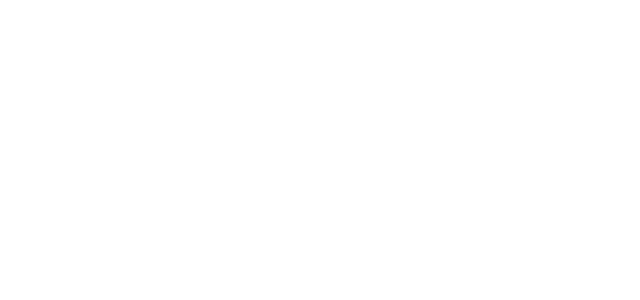
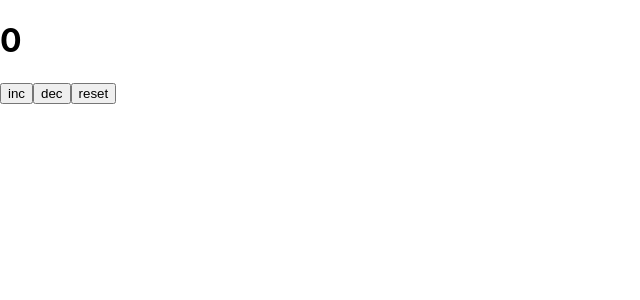
Before and after one commit to MykolaTurchyn/React, a React (Create React App) app: page / in a window 1280 px wide. Shown: the top 300 px of the page, without its empty margins (0-640 px from the left). Built offline with nearby package versions, Linux system fonts and the light colour scheme.

Commit message:
extra with reducer

```diff
--- a/package.json
+++ b/package.json
@@ -8,7 +8,9 @@
     "@testing-library/user-event": "^12.8.3",
     "react": "^17.0.2",
     "react-dom": "^17.0.2",
+    "react-redux": "^7.2.4",
     "react-scripts": "4.0.3",
+    "redux": "^4.1.0",
     "web-vitals": "^1.1.2"
   },
   "scripts": {
--- a/src/App.js
+++ b/src/App.js
@@ -1,7 +1,57 @@
-export default function App () {
-    return(
-           <div>
+// import {useCallback, useState} from "react";
+// import {useDispatch, useSelector} from "react-redux";
 
-           </div>
-          );
+// const Test = () => {
+//     const StoreCounter = useSelector(({counter}) => counter)
+//     const dispatch = useDispatch();
+//
+//     const dec = useCallback(() => dispatch({type: 'DEC'}),[dispatch]);
+//     const inc = useCallback(() => dispatch({type: 'INC'}),[dispatch]);
+//     const reset = useCallback(() => dispatch({type: 'RESET'}),[dispatch]);
+//
+//     return (
+//         <div>
+//             <h1>{StoreCounter}</h1>
+//             <button onClick={inc}>inc</button>
+//             <button onClick={dec}>dec</button>
+//             <button onClick={reset}>reset</button>
+//         </div>
+//     )
+// }
+
+import {useDispatch, useSelector} from "react-redux";
+
+const Trying = () => {
+    let storeCounter = useSelector(({counter}) => counter)
+    const dispatch = useDispatch();
+
+    const inc = () => dispatch({type: 'INC'})
+    const dec = () => dispatch({type: 'DEC'})
+    const reset = () => dispatch({type: 'RESET'})
+    return (
+        <div>
+            <h1>{storeCounter}</h1>
+            <button onClick={inc}>inc</button>
+            <button onClick={dec}>dec</button>
+            <button onClick={reset}>reset</button>
+
+
+        </div>
+    )
 }
+export default function App() {
+    // const [counter, setCounter] = useState(0);
+    // return (
+    //     <div>
+    //         <h1>{counter}</h1>
+    //         <button onClick={() => setCounter((prev) => prev + 1)}>inc</button>
+    //         <button onClick={() => setCounter((prev) => prev- 1)}>dec</button>
+    //         <button onClick={() => setCounter((prev) => 0)}>reset</button>
+    //         <Test/>
+    //     </div>
+    return (
+        <div>
+            <Trying/>
+        </div>
+    );
+}
--- a/src/index.js
+++ b/src/index.js
@@ -3,12 +3,57 @@
 import './index.css';
 import App from './App';
 import reportWebVitals from './reportWebVitals';
+import {createStore} from "redux";
+import {Provider} from "react-redux";
 
+// const initialState = {
+//     counter: 0
+// }
+// const reducer = (state = initialState, action) => {
+//     switch (action.type) {
+//         case 'INC': {
+//             return {...state, counter: state.counter + 1}
+//         }
+//         case 'DEC': {
+//             return {...state, counter: state.counter - 1}
+//         }
+//         case 'RESET': {
+//             return {...state, counter: 0}
+//         }
+//         default: {
+//             return state;
+//         }
+//     }
+// }
+//
+// const store = createStore(reducer)
+let initialState = {
+    counter: 0
+}
+const reducer = (state = initialState, action) => {
+    switch (action.type) {
+        case'INC': {
+            return {...state, counter: state.counter + 1}
+        }
+        case 'DEC': {
+            return {...state, counter: state.counter - 1}
+        }
+        case 'RESET' : {
+            return {...state,counter: 0}
+        }
+        default: {
+            return state;
+        }
+    }
+}
+const store = createStore(reducer);
 ReactDOM.render(
-  <React.StrictMode>
-    <App />
-  </React.StrictMode>,
-  document.getElementById('root')
+    <React.StrictMode>
+        <Provider store={store}>
+            <App/>
+        </Provider>
+    </React.StrictMode>,
+    document.getElementById('root')
 );
 
 // If you want to start measuring performance in your app, pass a function
```
Also changed, not shown: 1 other file (tests, documents, lock files or other folders).
